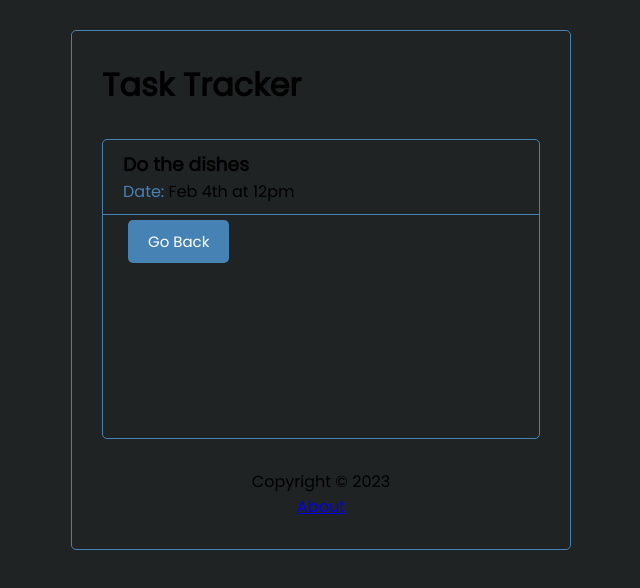
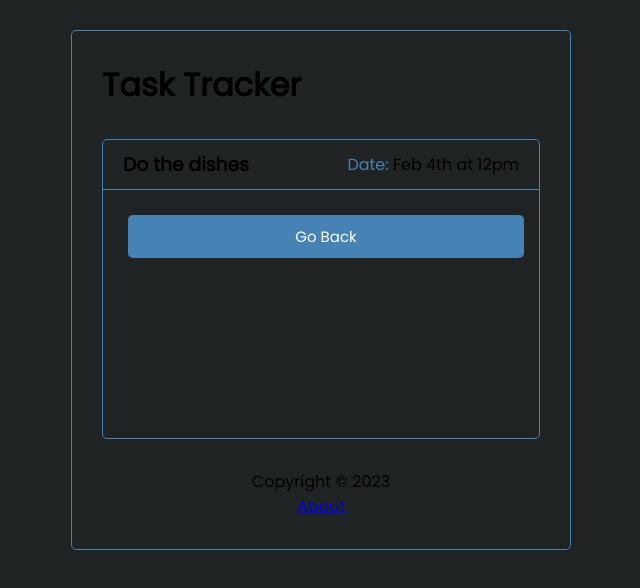
Before and after one commit to Peleton-011/task-tracker-project, a React (Create React App) app: page /task/1 in a window 1280 px wide. Shown: the top 588 px of the page, without its empty margins (319-959 px from the left). Built offline with nearby package versions, Linux system fonts and the light colour scheme; data requests are answered from the project's data file.

Commit message:
Improve styling and markup for the TaskDetails component.

```diff
--- a/src/components/Button.jsx
+++ b/src/components/Button.jsx
@@ -1,12 +1,12 @@
 import React from "react";
 import PropTypes from "prop-types";
 
-const Button = ({ color, text, onClick }) => {
+const Button = ({ color, text, onClick, classList }) => {
     return (
         <button
             onClick={onClick}
             style={{ backgroundColor: color }}
-            className="btn"
+            className={"btn " + (classList || "")}
         >
             {text}
         </button>
@@ -20,6 +20,7 @@ Button.defaultProps = {
 Button.propTypes = {
     text: PropTypes.string.isRequired,
     color: PropTypes.string,
+    classList: PropTypes.string,
 };
 
 export default Button;
--- a/src/components/TaskDetails.jsx
+++ b/src/components/TaskDetails.jsx
@@ -44,13 +44,16 @@ function TaskDetails() {
                     {task.date}
                 </p>
             </header>
-            {task.description && <p>{task.description}</p>}
+            {task.description && (
+                <p className="description">{task.description}</p>
+            )}
             <Button
                 onClick={() => {
                     //Go back
                     nav(-1);
                 }}
                 text="Go Back"
+                classList="btn-block"
             />
         </aside>
     );
--- a/src/index.css
+++ b/src/index.css
@@ -31,7 +31,7 @@ body {
 
 .btn {
     display: inline-block;
-    background: #000;
+    background: steelblue;
     color: #fff;
     border: none;
     padding: 10px 20px;
@@ -143,12 +143,20 @@ footer {
 
 .task-desc {
     padding: 20px;
+    display: flex;
+    flex-flow: column nowrap;
+    gap: 20px;
+    overflow: hidden;
 }
 
 .task-desc > header {
     border-bottom: solid steelblue 1px;
     margin: -20px -20px 0px -20px;
     padding: 10px 20px;
+
+    display: flex;
+    justify-content: space-between;
+    align-items: center;
 }
 
 .task-desc > header > p > span.date {
```
